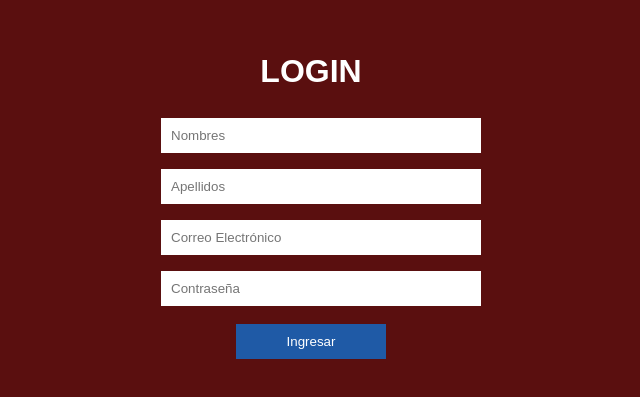
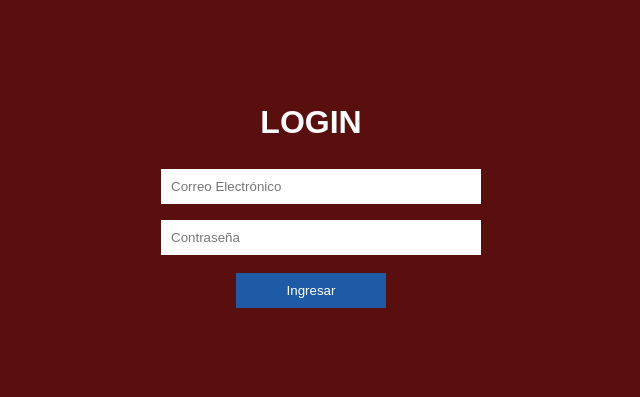
Before and after one commit to jeanapaza/Login-Computec, a plain HTML site: page index.html in a window 1280 px wide. Shown: the part 205-602 px from the top of the page, without its empty margins (329-969 px from the left). Drawn offline with Linux system fonts and the light colour scheme.

Commit message:
Simplify login form in index.html
Removed unnecessary input fields and cleaned up the form.

```diff
--- a/index.html
+++ b/index.html
@@ -12,8 +12,7 @@
     <h1>LOGIN</h1>
 
     <form>
-        <input type="text" placeholder="Nombres" required>
-        <input type="text" placeholder="Apellidos" required>
+
         <input type="email" placeholder="Correo Electrónico" required>
         <input type="password" placeholder="Contraseña" required>
 
```
